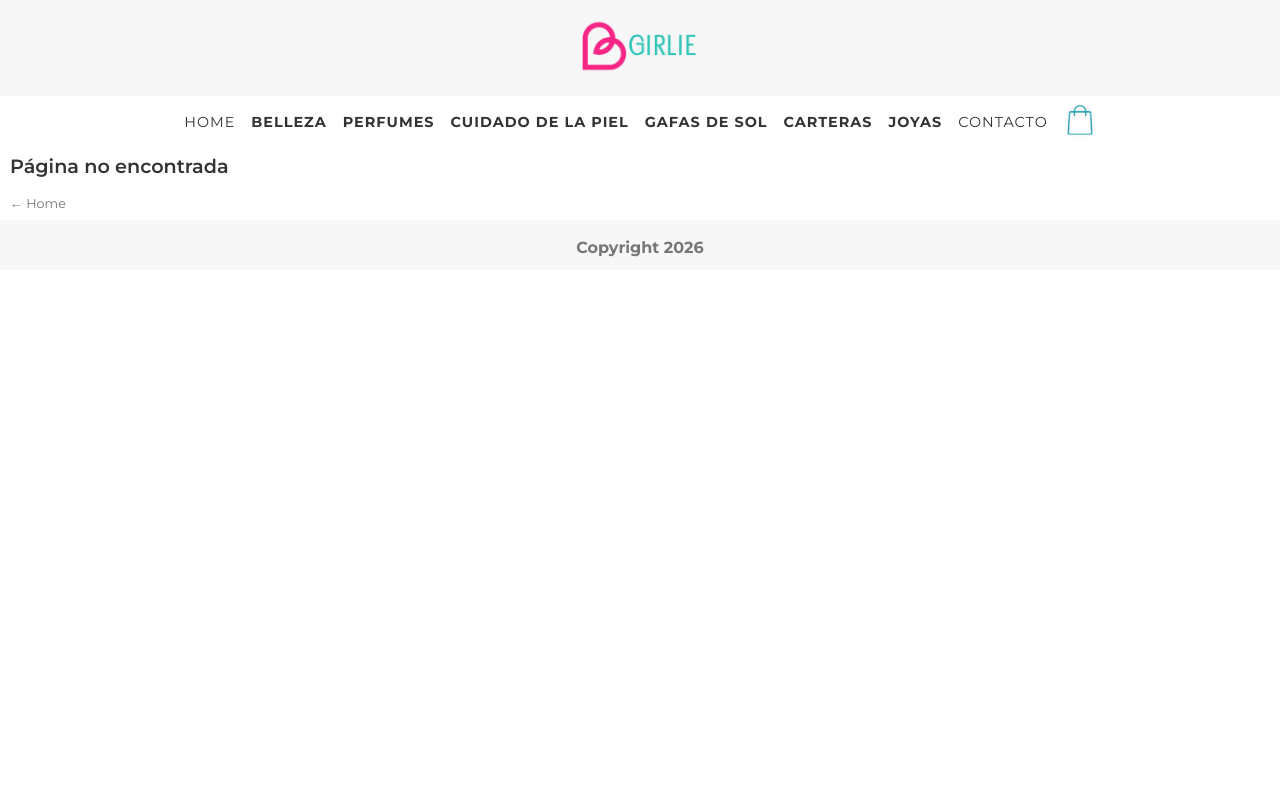
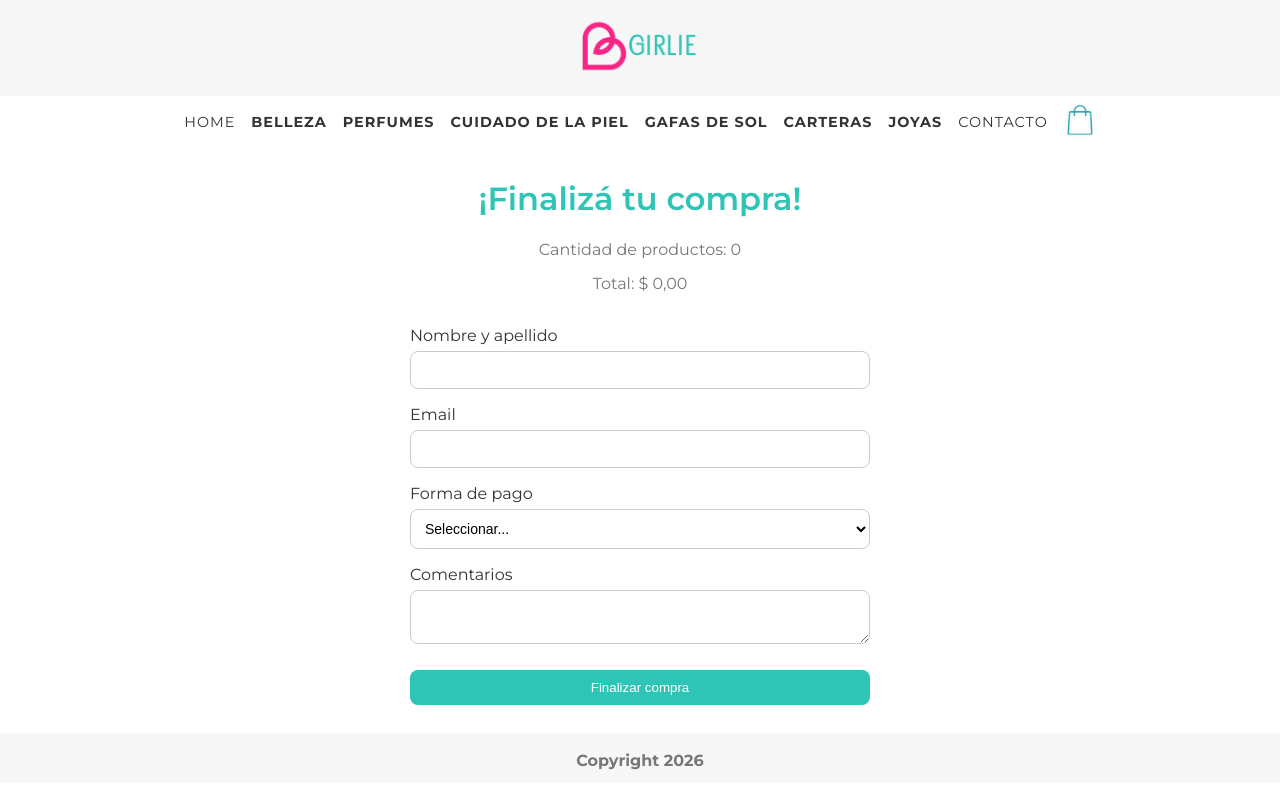
Before and after one commit to romidenardi/modulo3-trabajofinal, a React (Vite) app: page /checkout in a window 1280 px wide. Built offline with nearby package versions, Linux system fonts and the light colour scheme.

Commit message:
Agregado checkout

```diff
--- a/src/App.jsx
+++ b/src/App.jsx
@@ -6,10 +6,12 @@ import { Nav } from "./components/Nav";
 import { Products } from "./components/Products";
 import { Cart } from "./pages/Cart";
 import { Category } from "./pages/Category";
+import { Checkout } from "./pages/Checkout";
 import { Contact } from "./pages/Contact";
 import { Home } from "./pages/Home";
 import { NotFound } from "./pages/NotFound";
 import { Product } from "./pages/Product";
+import { ThankYou } from "./pages/ThankYou";
 
 import "./styles/variables.css";
 import "./styles/general.css";
@@ -23,6 +25,8 @@ function App() {
           <Route path="/" element={<Home/>}/>
           <Route path="/categoria/:category" element={<Category/>}/>
           <Route path="/carrito" element={<Cart/>}/>
+          <Route path="/checkout" element={<Checkout/>}/>
+          <Route path="/gracias" element={<ThankYou/>}/>
           <Route path="/producto" element={<Product/>}/>
           <Route path="/contacto" element={<Contact/>}/>
           <Route path="*" element={<NotFound/>} />
--- a/src/pages/Cart.jsx
+++ b/src/pages/Cart.jsx
@@ -74,6 +74,9 @@ if (items.length === 0) {
         >
           Vaciar carrito
         </button>
+
+        <Link className={styles.purchase} to="/checkout">Finalizar compra</Link>
+
       </div>
 
     </div>
--- a/src/pages/Cart.module.css
+++ b/src/pages/Cart.module.css
@@ -74,6 +74,15 @@
   cursor: pointer;
 }
 
+.purchase {
+  background-color: var(--accent);
+  color: white;
+  border: none;
+  padding: 8px 12px;
+  border-radius: 8px;
+  cursor: pointer;
+}
+
 .breadcrumb {
   font-size: 0.8rem;
   color: var(--text-light);
--- /dev/null
+++ b/src/pages/Checkout.jsx
@@ -0,0 +1,111 @@
+import React from "react";
+import { useState } from "react";
+import { useForm } from "react-hook-form";
+import { useNavigate } from "react-router-dom";
+import { useCartStore } from "../store/cartStore";
+import { formatPrice } from "../helpers/formatPrice";
+import styles from "./Checkout.module.css";
+
+export const Checkout = () => {
+
+  const items = useCartStore ((state) => state.items);
+  const getItemsTotal = useCartStore ((state) => state.getItemsTotal);
+  const getPriceTotal = useCartStore ((state) => state.getPriceTotal);
+  const emptyCart = useCartStore((state) => state.emptyCart);
+
+  const paymentMethods = [
+    { value: "cash", label: "Efectivo" },
+    { value: "card", label: "Tarjeta de crédito" },
+    { value: "transfer", label: "Transferencia bancaria" },
+  ];
+
+  const { register, handleSubmit, reset, formState:{errors} } = useForm();
+
+  const navigate = useNavigate();
+
+  const onSubmit = (formData) => {
+    emptyCart();
+    reset();
+    navigate("/gracias");
+  }
+
+  return (
+
+    <div className={styles.container}>
+
+      <div className={styles.container}>
+        <h2 className={styles.title}>¡Finalizá tu compra!</h2>
+        <p className={styles.data}>Cantidad de productos: {getItemsTotal()}</p>
+        <p className={styles.data}>Total: {formatPrice(getPriceTotal())}</p>
+      </div>
+
+      <form onSubmit={handleSubmit(onSubmit)} className={styles.form}>
+
+        <div className={styles.field}>
+          <label>Nombre y apellido</label>
+          <input
+            {...register("name", { required:"El campo es obligatorio" })}
+            type="text"
+          />
+          {errors.name && <p className={styles.error}>{errors.name.message}</p>}
+        </div>
+
+        <div className={styles.field}>
+          <label>Email</label>
+          <input
+            {...register("email", {
+              required:"El campo es obligatorio",
+              pattern: {
+                value: /^[a-zA-Z0-9._%+-]+@[a-zA-Z0-9.-]+\.[a-zA-Z]{2,}$/,
+                message:"Formato inválido"
+              }
+            })}
+            type="email"
+          />
+          {errors.email && <p className={styles.error}>{errors.email.message}</p>}
+        </div>
+
+        <div className={styles.field}>
+
+          <label>Forma de pago</label>
+
+          <select className={styles.select}
+            {...register("paymentMethod", {
+              required: "Seleccioná una forma de pago",
+            })}
+          >
+            <option value="">Seleccionar...</option>
+
+            {paymentMethods.map((method) => (
+              <option key={method.value} value={method.value}>
+                {method.label}
+              </option>
+            ))}
+          </select>
+
+            {errors.paymentMethod && (
+              <p className={styles.error}>
+                {errors.paymentMethod.message}
+              </p>
+            )}
+
+        </div>
+
+        <div className={styles.field}>
+          <label>Comentarios</label>
+          <textarea
+            {...register("message")}
+          />
+        </div>
+
+        <button type="submit" className={styles.button}>
+          Finalizar compra
+        </button>
+
+      </form>
+
+    </div>
+
+  );
+
+};
--- /dev/null
+++ b/src/pages/Checkout.module.css
@@ -0,0 +1,71 @@
+.container {
+  max-width: 500px;
+  margin: 0 auto;
+  padding: 20px;
+}
+
+.title {
+  margin-bottom: 20px;
+  text-align: center;
+}
+
+.data {
+  text-align: center;
+}
+
+.form {
+  display: flex;
+  flex-direction: column;
+  gap: 16px;
+}
+
+.field {
+  display: flex;
+  flex-direction: column;
+  gap: 6px;
+}
+
+.field input,
+.field textarea {
+  padding: 10px;
+  border-radius: 8px;
+  border: 1px solid #ccc;
+
+  font-size: 0.9rem;
+}
+
+.field input:focus,
+.field textarea:focus {
+  outline: none;
+  border-color: var(--primary);
+}
+
+.select {
+  width: 100%;
+  padding: 10px;
+  border-radius: 8px;
+  border: 1px solid #ccc;
+  background: white;
+  font-size: 14px;
+  cursor: pointer;
+}
+
+.error {
+  color: red;
+  font-size: 0.8rem;
+}
+
+.button {
+  margin-top: 10px;
+  background-color: var(--primary);
+  color: white;
+  border: none;
+  padding: 10px;
+  border-radius: 8px;
+  cursor: pointer;
+  transition: 0.2s;
+}
+
+.button:hover {
+  background-color: var(--primary-dark);
+}
--- /dev/null
+++ b/src/pages/ThankYou.jsx
@@ -0,0 +1,16 @@
+import React from "react";
+import { Link } from "react-router-dom";
+import styles from "./ThankYou.module.css";
+
+export const ThankYou = () => {
+  return (
+    <div>
+      <h2 className={styles.title}>¡Gracias por tu compra!</h2>
+      <div className={styles.container}>
+        <Link to="/" className={styles.link}>
+          ← Home
+        </Link>
+      </div>
+    </div>
+  )
+}
--- /dev/null
+++ b/src/pages/ThankYou.module.css
@@ -0,0 +1,25 @@
+.title {
+  margin-top: 20px;
+  margin-bottom: 20px;
+  text-align: center;
+}
+
+.container {
+  display: flex;
+  justify-content: center;
+  align-items: center;
+}
+
+.breadcrumb {
+  font-size: 0.8rem;
+  color: var(--text-light);
+  text-align: center;
+  text-decoration: none;
+  margin-top: 15px;
+  margin-bottom: 15px;
+  margin-left: 10px;
+}
+
+.breadcrumb:hover {
+  color: var(--primary);
+}
```
